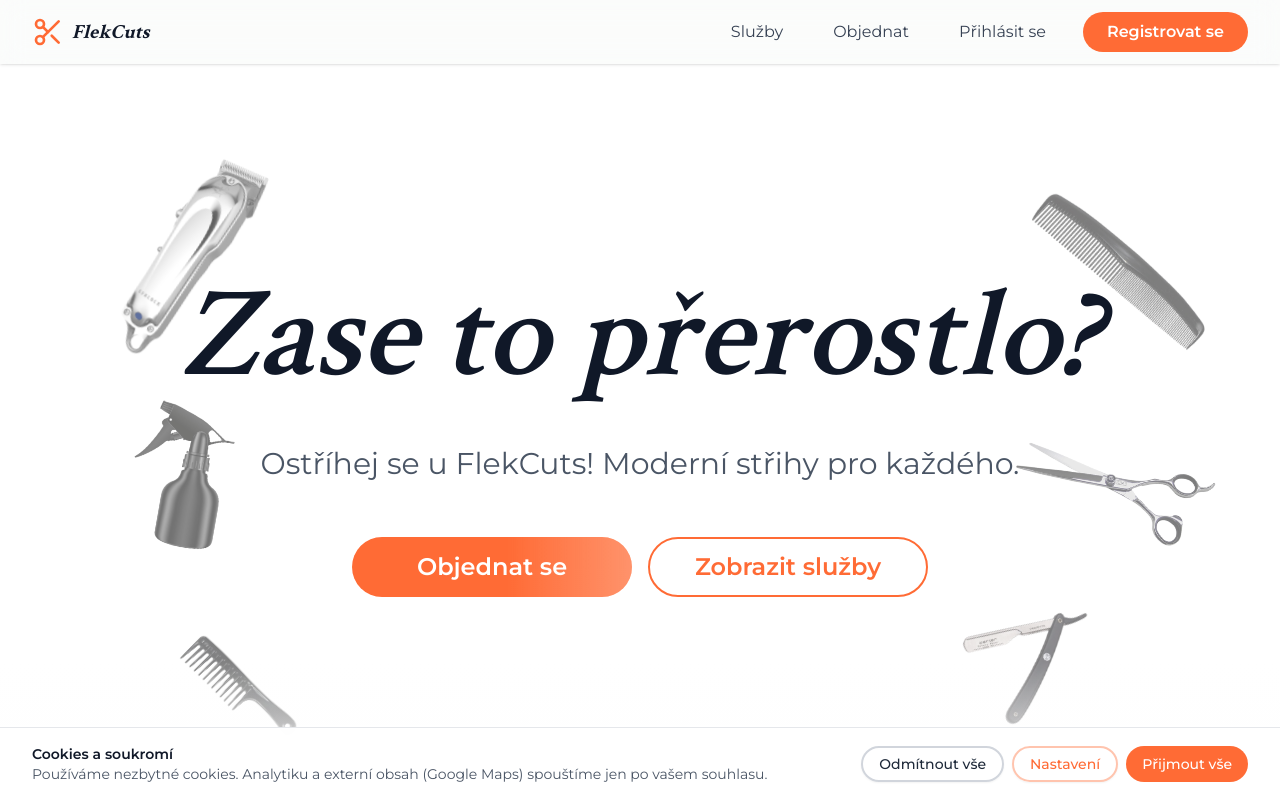
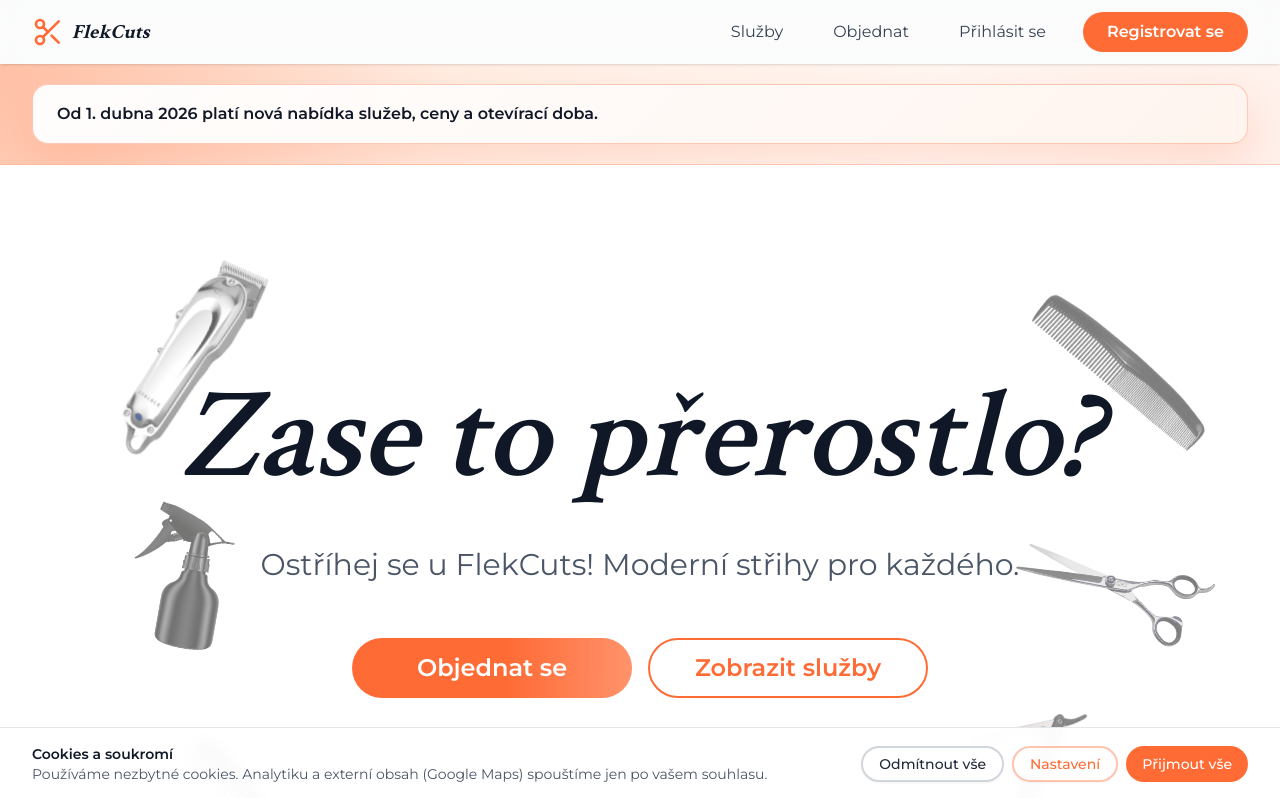
Before and after one commit to tobiaszlobias/flekcuts1, a Next.js app: page / in a window 1280 px wide. Shown: the top 798 px of the page. Built offline with nearby package versions, Linux system fonts and the light colour scheme; no server answers.

Commit message:
Update booking flow, notices, services, and opening hours

```diff
--- a/src/app/page.tsx
+++ b/src/app/page.tsx
@@ -7,6 +7,7 @@ import Services from "@/components/Services";
 import Gallery from "@/components/Gallery";
 import Booking from "@/components/Booking";
 import Footer from "@/components/Footer";
+import AnnouncementBanner from "@/components/AnnouncementBanner";
 import UserAppointments from "@/components/UserAppointments";
 import AdminPanel from "@/components/AdminPanel";
 import PrivacyPolicyModal from "../components/PrivacyPolicyModal";
@@ -300,6 +301,7 @@ export default function Home() {
               <AdminPanel />
             ) : (
               <>
+                <AnnouncementBanner />
                 <Hero />
                 <Services />
                 <Gallery />
@@ -315,6 +317,7 @@ export default function Home() {
               showInitialSkeleton ? "opacity-0 pointer-events-none" : "opacity-100"
             }`}
           >
+            <AnnouncementBanner />
             <Hero />
             <Services />
             <Gallery />
--- /dev/null
+++ b/src/components/AnnouncementBanner.tsx
@@ -0,0 +1,28 @@
+"use client";
+
+const ANNOUNCEMENT_START = new Date("2026-03-10T00:00:00+01:00");
+const ANNOUNCEMENT_END = new Date("2026-05-01T00:00:00+02:00");
+
+export const isAnnouncementActive = () => {
+  const now = new Date();
+  return now >= ANNOUNCEMENT_START && now < ANNOUNCEMENT_END;
+};
+
+const AnnouncementBanner = () => {
+  if (!isAnnouncementActive()) return null;
+
+  return (
+    <section className="relative overflow-hidden border-b border-[#FF6B35]/35 bg-[linear-gradient(135deg,#FFE2D2_0%,#FFF0E7_42%,#FFFFFF_100%)]">
+      <div className="absolute inset-0 bg-[radial-gradient(circle_at_top_left,_rgba(255,107,53,0.28),_transparent_35%),radial-gradient(circle_at_bottom_right,_rgba(255,107,53,0.10),_transparent_28%)]" />
+      <div className="relative max-w-7xl mx-auto px-4 sm:px-6 lg:px-8 py-4 sm:py-5">
+        <div className="relative rounded-2xl border border-[#FF6B35]/35 bg-[linear-gradient(135deg,rgba(255,255,255,0.96)_0%,rgba(255,244,238,0.98)_100%)] px-5 py-4 shadow-[0_18px_44px_rgba(255,107,53,0.18)] backdrop-blur-sm sm:px-6">
+          <p className="font-montserrat text-sm font-semibold leading-relaxed text-gray-900 sm:text-base">
+            Od 1. dubna 2026 platí nová nabídka služeb, ceny a otevírací doba.
+          </p>
+        </div>
+      </div>
+    </section>
+  );
+};
+
+export default AnnouncementBanner;
--- a/src/components/Booking.tsx
+++ b/src/components/Booking.tsx
@@ -26,6 +26,7 @@ import {
   deriveServiceSelection,
   formatServiceNameForDisplay,
 } from "@/lib/services";
+import { isAnnouncementActive } from "@/components/AnnouncementBanner";
 import { useBodyScrollLock } from "@/lib/useBodyScrollLock";
 
 type Vacation = {
@@ -1194,6 +1195,14 @@ const Booking = () => {
               </p>
             </div>
           )}
+
+          {isAnnouncementActive() && (
+            <div className="relative mt-5 rounded-2xl border border-[#FF6B35]/35 bg-[linear-gradient(135deg,#FFE8DA_0%,#FFF3EC_50%,#FFFFFF_100%)] p-4 text-left shadow-[0_18px_42px_rgba(255,107,53,0.16)]">
+              <p className="font-montserrat text-sm font-semibold leading-relaxed text-gray-900 sm:text-base">
+                Od 1. dubna 2026 platí nová nabídka služeb, ceny a otevírací doba.
+              </p>
+            </div>
+          )}
         </div>
 
         <Card
```
